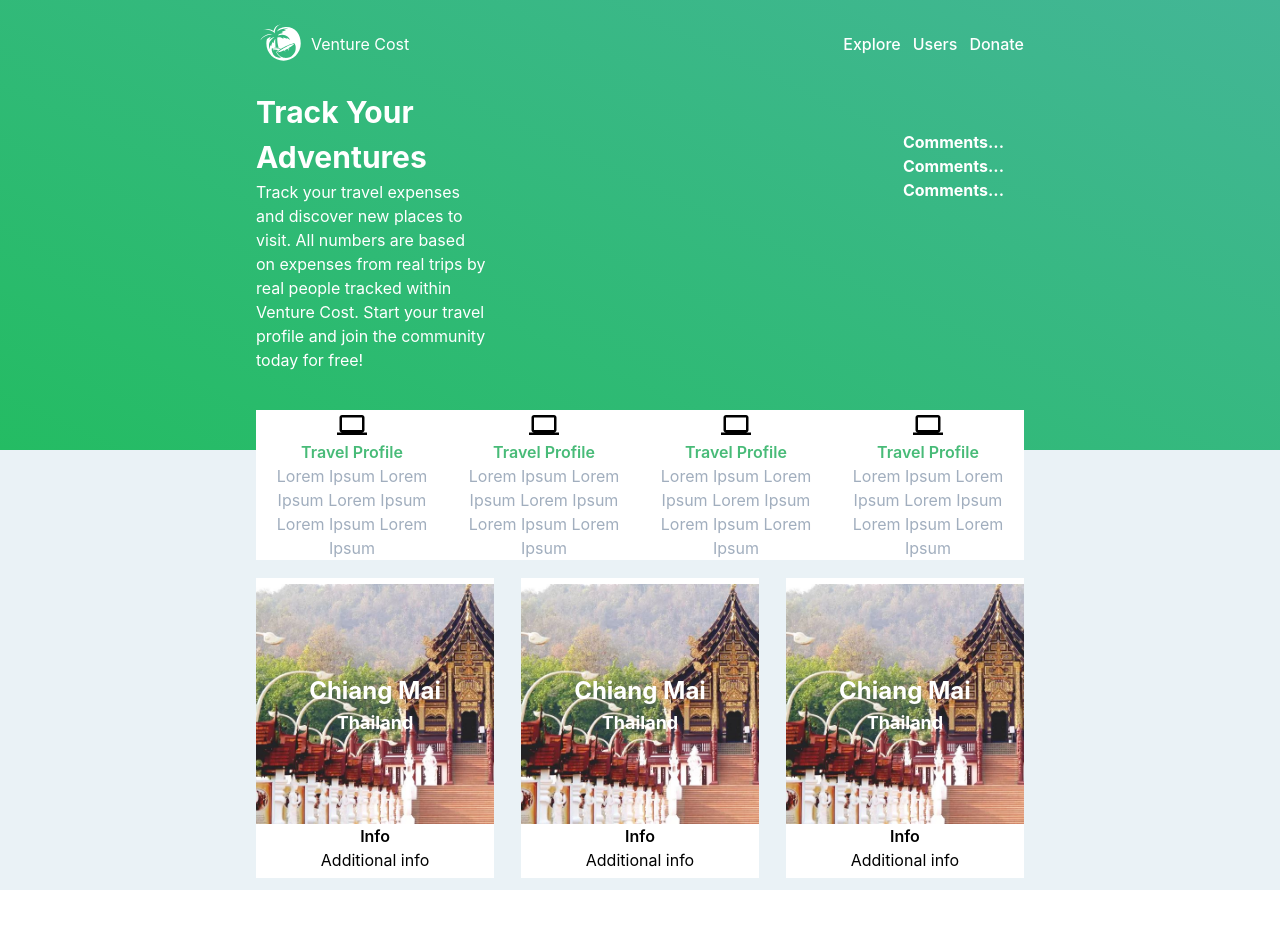
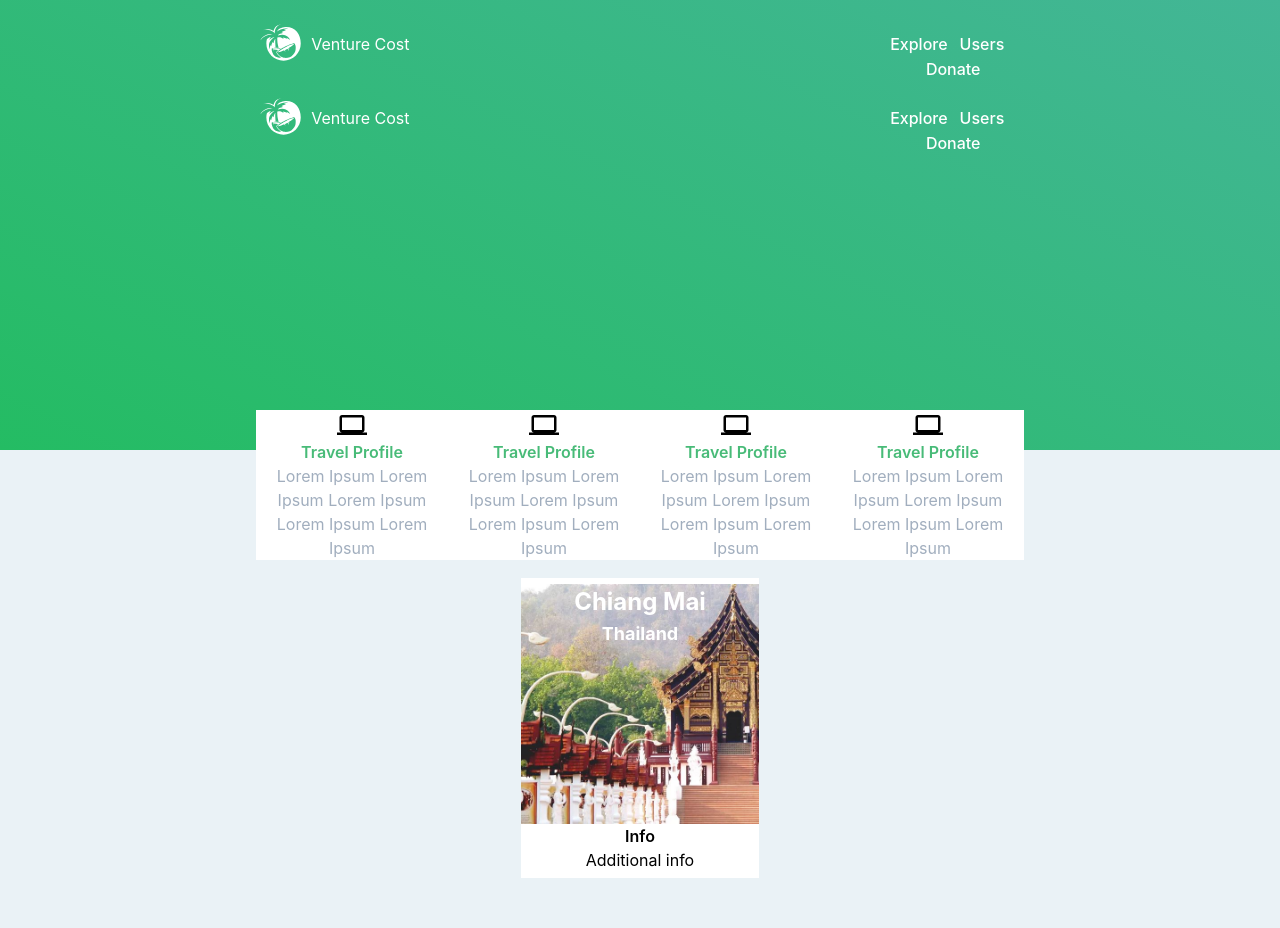
Before and after one commit to rijad998/tailwind-first-app, a React (Create React App) app in the folder first-tailwind-app/: page / in a window 1280 px wide. Shown: the top 928 px of the page. Before the commit the page ends 890 px from the top, so only its background shows below. Built offline with nearby package versions, Linux system fonts and the light colour scheme.

Commit message:
Revert "Update Header, Tabs"
This reverts commit dfa75d5a6952700c02da768a1d94bcc9dad47b74.

```diff
--- a/first-tailwind-app/src/components/Cities.js
+++ b/first-tailwind-app/src/components/Cities.js
@@ -4,31 +4,11 @@ import city from './images/city.jpg'
 class Cities extends Component {
     render() {
         return (
-            <div className = "pt-32 ContentWidth flex justify-between">
+            <div className = "pt-32 ContentWidth flex justify-center">
                 <div className="Card flex flex-col justify-center">
                     <div className = "CardImg">
-                        <h2 className="text-2xl align-middle">Chiang Mai</h2>
-                        <h4 className="text-lg items-center">Thailand</h4>
-                    </div>
-                    <div>
-                        <h3 className="font-semibold ">Info</h3>
-                        <p>Additional info</p>
-                    </div>
-                </div>
-                <div className="Card flex flex-col justify-center">
-                    <div className = "CardImg">
-                        <h2 className="text-2xl align-middle">Chiang Mai</h2>
-                        <h4 className="text-lg items-center">Thailand</h4>
-                    </div>
-                    <div>
-                        <h3 className="font-semibold ">Info</h3>
-                        <p>Additional info</p>
-                    </div>
-                </div>
-                <div className="Card flex flex-col justify-center">
-                    <div className = "CardImg">
-                        <h2 className="text-2xl align-middle">Chiang Mai</h2>
-                        <h4 className="text-lg items-center">Thailand</h4>
+                        <h2 className="text-2xl">Chiang Mai</h2>
+                        <h4 className="text-lg">Thailand</h4>
                     </div>
                     <div>
                         <h3 className="font-semibold ">Info</h3>
--- a/first-tailwind-app/src/components/HeaderMenu.js
+++ b/first-tailwind-app/src/components/HeaderMenu.js
@@ -5,7 +5,7 @@ import logo from "./images/logo-white.svg";
 class HeaderMenu extends Component {
   render() {
     return (
-      <div className = "ContentWidth flex flex-col text-left">
+      <div className = "ContentWidth flex flex-col">
         <div className="pt-4 Menu flex justify-between items-baseline">
           <div className="VerticalMiddleAlign">
             <img
@@ -18,7 +18,7 @@ class HeaderMenu extends Component {
             </p>
           </div>
 
-          <div className="VerticalMiddleAlign text-right">
+          <div className="VerticalMiddleAlign">
             <ul>
               <li className="align-middle inline-block Link">
                 <a href="https://venturecost.com/">Explore</a>
@@ -33,23 +33,30 @@ class HeaderMenu extends Component {
           </div>
         </div>
 
-        <div className="HeaderMain flex justify-between">
-          <div className="VerticalMiddleAlign text-left">
-            <h1 className="text-3xl font-bold">
-              Track Your Adventures
-            </h1>
-            <p className="font-normal text-base text-white">
-              Track your travel expenses and discover new places to visit. All
-              numbers are based on expenses from real trips by real people
-              tracked within Venture Cost. Start your travel profile and join the
-              community today for free!
+        <div className="HeaderMain flex justify-between items-baseline">
+          <div className="VerticalMiddleAlign">
+            <img
+              src={logo}
+              className="AppLogo align-middle inline-block"
+              alt="logo"
+            />
+            <p className="font-normal text-base text-white align-middle inline-block">
+              Venture Cost
             </p>
           </div>
 
-          <div className="VerticalMiddleAlign text-right pr-5 pt-10">
-            <p className="text-l font-bold text-white">Comments...</p>
-            <p className="text-l font-bold text-white">Comments...</p>
-            <p className="text-l font-bold text-white">Comments...</p>
+          <div className="VerticalMiddleAlign">
+            <ul>
+              <li className="align-middle inline-block Link">
+                <a href="https://venturecost.com/">Explore</a>
+              </li>
+              <li className="pl-3 align-middle inline-block Link">
+                <a href="https://venturecost.com/">Users</a>
+              </li>
+              <li className="pl-3 align-middle inline-block Link">
+                <a href="https://venturecost.com/">Donate</a>
+              </li>
+            </ul>
           </div>
         </div>
       </div>
```
Also changed, not shown: first-tailwind-app/src/index.css.
